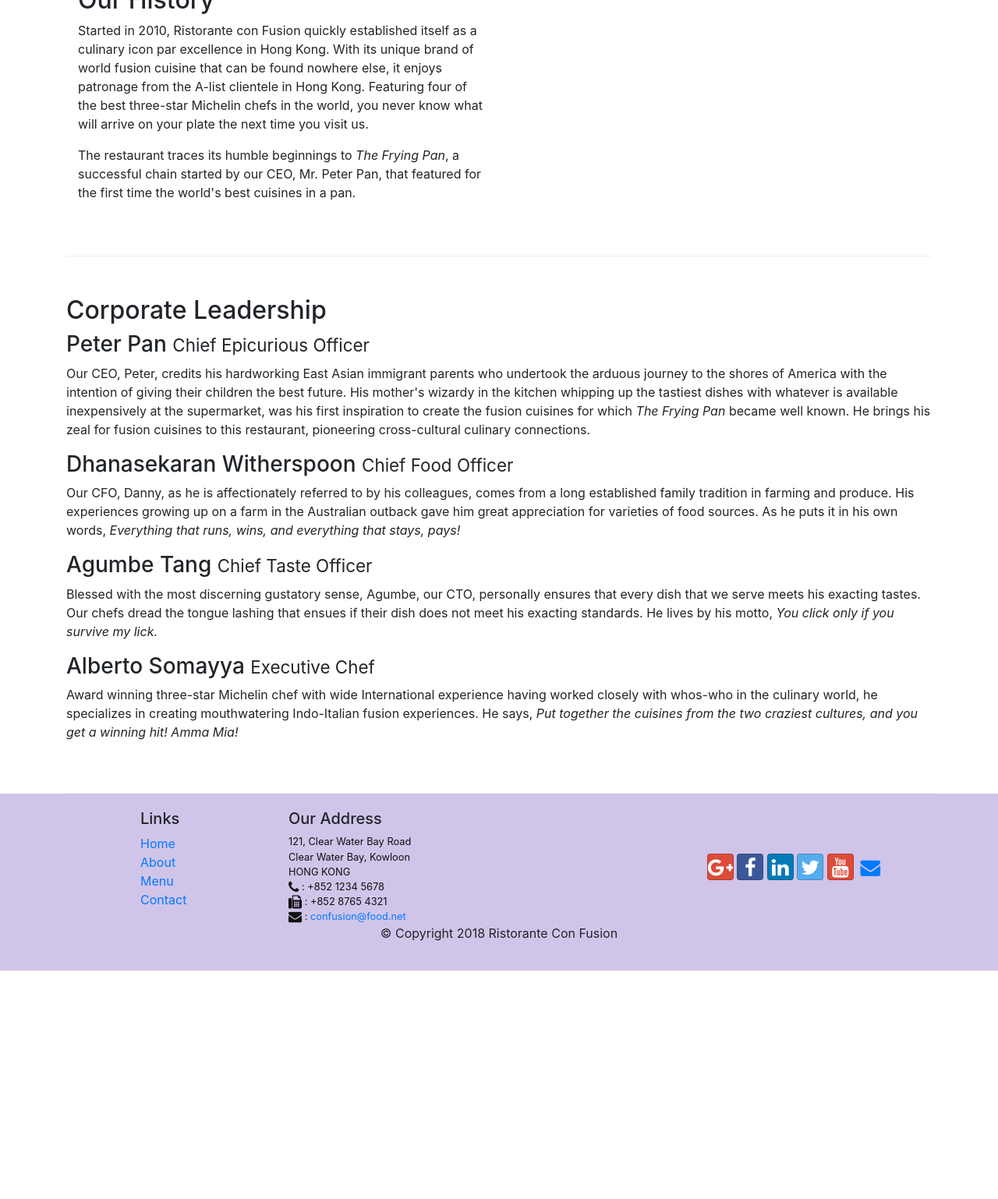
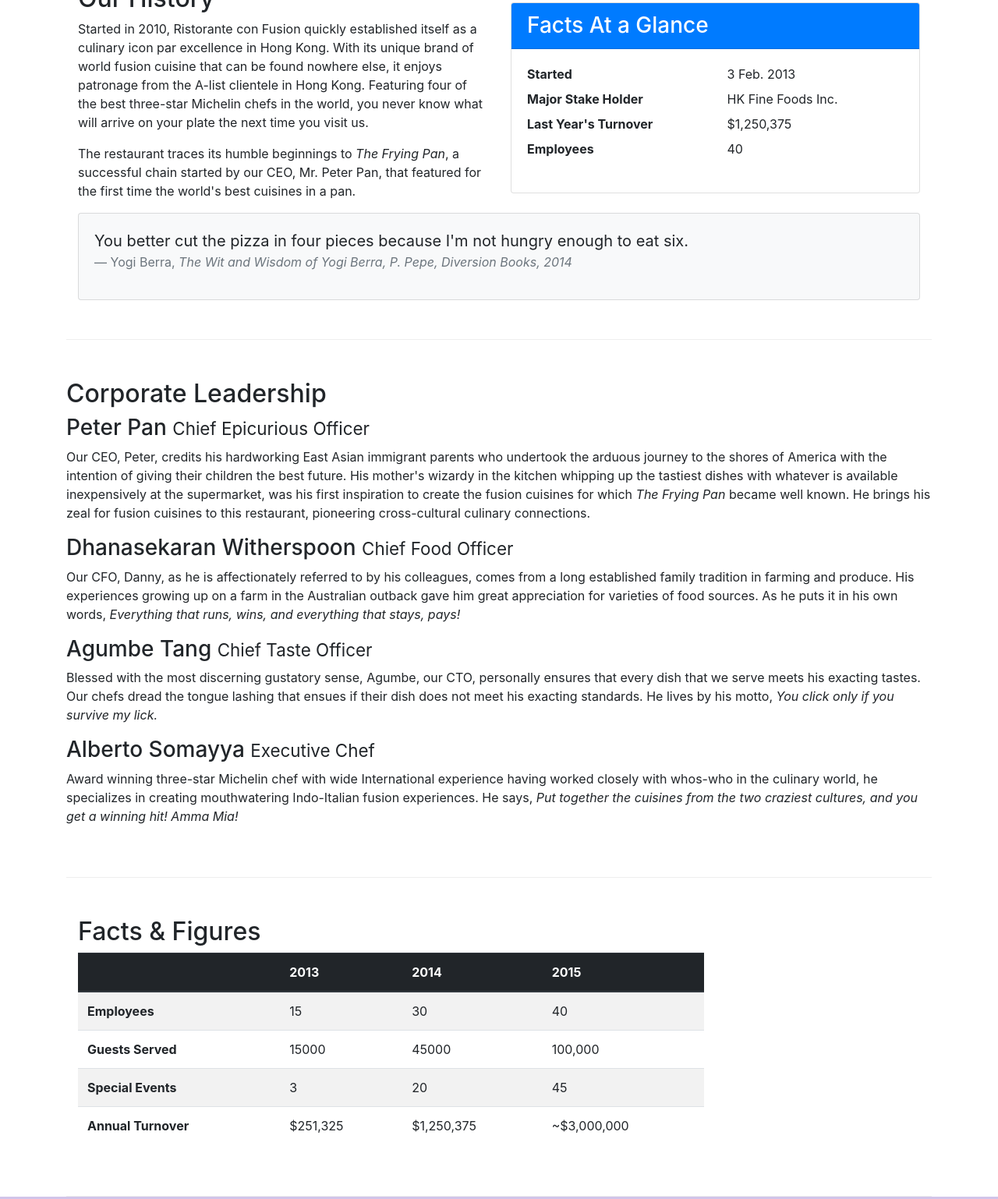
Before and after one commit to AhmedEHaddad/Bootstrap-Exercises-, a website: page Bootstrap4/conFusion/aboutus.html in a window 1280 px wide. Shown: the part 536-2074 px from the top of the page at 78% size. Before the commit the page ends 1781 px from the top, so only its background shows below. Drawn offline with nearby package versions, Linux system fonts and the light colour scheme.

Commit message:
#Update Tables & cards

```diff
--- a/Bootstrap4/conFusion/aboutus.html
+++ b/Bootstrap4/conFusion/aboutus.html
@@ -66,7 +66,34 @@
                 <p>Started in 2010, Ristorante con Fusion quickly established itself as a culinary icon par excellence in Hong Kong. With its unique brand of world fusion cuisine that can be found nowhere else, it enjoys patronage from the A-list clientele in Hong Kong.  Featuring four of the best three-star Michelin chefs in the world, you never know what will arrive on your plate the next time you visit us.</p>
                 <p>The restaurant traces its humble beginnings to <em>The Frying Pan</em>, a successful chain started by our CEO, Mr. Peter Pan, that featured for the first time the world's best cuisines in a pan.</p>
             </div>
-            <div>
+            <div class="col-sm">
+                <div class="card">
+                    <h3 class="card-header bg-primary text-white">Facts At a Glance</h3>
+                    <div class="card-body">
+                        <dl class="row">
+                            <dt class="col-6">Started</dt>
+                            <dd class="col-6">3 Feb. 2013</dd>
+                            <dt class="col-6">Major Stake Holder</dt>
+                            <dd class="col-6">HK Fine Foods Inc.</dd>
+                            <dt class="col-6">Last Year's Turnover</dt>
+                            <dd class="col-6">$1,250,375</dd>
+                            <dt class="col-6">Employees</dt>
+                            <dd class="col-6">40</dd>
+                        </dl>
+                    </div>
+                </div>
+            </div>
+            <div class="col-12">
+                <div class="card card-body bg-light">
+                    <blockquote class="blockquote">
+                        <p class="mb-0">You better cut the pizza in four pieces because
+                            I'm not hungry enough to eat six.</p>
+                        <footer class="blockquote-footer">Yogi Berra,
+                            <cite title="Source Title">The Wit and Wisdom of Yogi Berra,
+                            P. Pepe, Diversion Books, 2014</cite>
+                        </footer>
+                    </blockquote>
+                </div>
             </div>
         </div>
 
@@ -82,6 +109,52 @@
                 <p class = "d-none d-sm-block">Blessed with the most discerning gustatory sense, Agumbe, our CTO, personally ensures that every dish that we serve meets his exacting tastes. Our chefs dread the tongue lashing that ensues if their dish does not meet his exacting standards. He lives by his motto, <em>You click only if you survive my lick.</em></p>
                 <h3>Alberto Somayya <small>Executive Chef</small></h3>
                 <p class = "d-none d-sm-block">Award winning three-star Michelin chef with wide International experience having worked closely with whos-who in the culinary world, he specializes in creating mouthwatering Indo-Italian fusion experiences. He says, <em>Put together the cuisines from the two craziest cultures, and you get a winning hit! Amma Mia!</em></p>
+            </div>
+       </div>
+       <div class="row row-content">
+           <div class="col-12 col-sm-9">
+                <h2>Facts &amp; Figures</h2>
+                <div class="table-responsive">
+                    <table class="table table-striped">
+                        <thead class="thead-dark">
+                            <tr>
+                                <th>&nbsp;</th>
+                                <th>2013</th>
+                                <th>2014</th>
+                                <th>2015</th>
+                            </tr>
+                        </thead>
+                        <tbody>
+                            <tr>
+                                <th>Employees</th>
+                                <td>15</td>
+                                <td>30</td>
+                                <td>40</td>
+                            </tr>
+                            <tr>
+                                <th>Guests Served</th>
+                                <td>15000</td>
+                                <td>45000</td>
+                                <td>100,000</td>
+                            </tr>
+                            <tr>
+                                <th>Special Events</th>
+                                <td>3</td>
+                                <td>20</td>
+                                <td>45</td>
+                            </tr>
+                            <tr>
+                                <th>Annual Turnover</th>
+                                <td>$251,325</td>
+                                <td>$1,250,375</td>
+                                <td>~$3,000,000</td>
+                            </tr>
+                        </tbody>
+                    </table>
+                </div>
+           </div>
+           <div class="col-12 col-sm-3">
+
             </div>
        </div>
 
```
Also changed, not shown: Bootstrap4/conFusion/contactus.html (+3 -1 lines).
